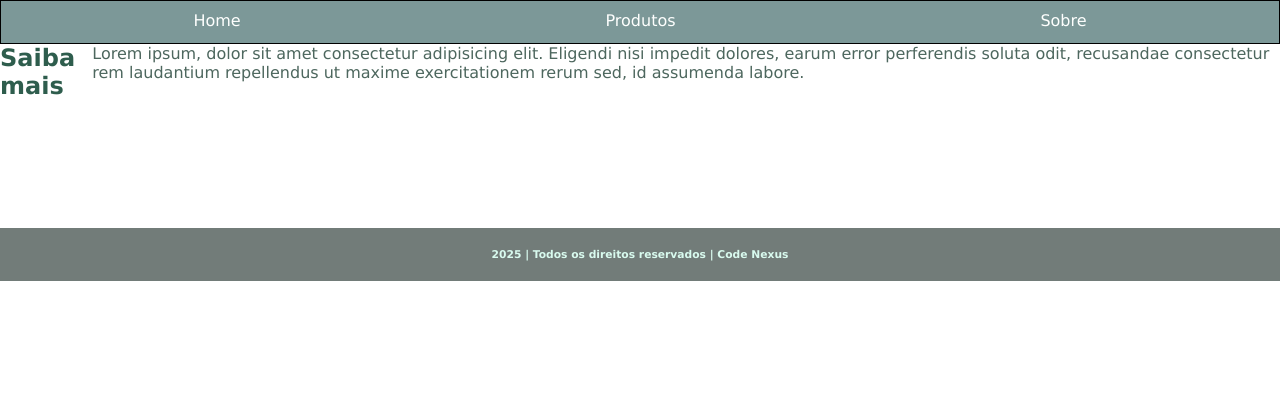
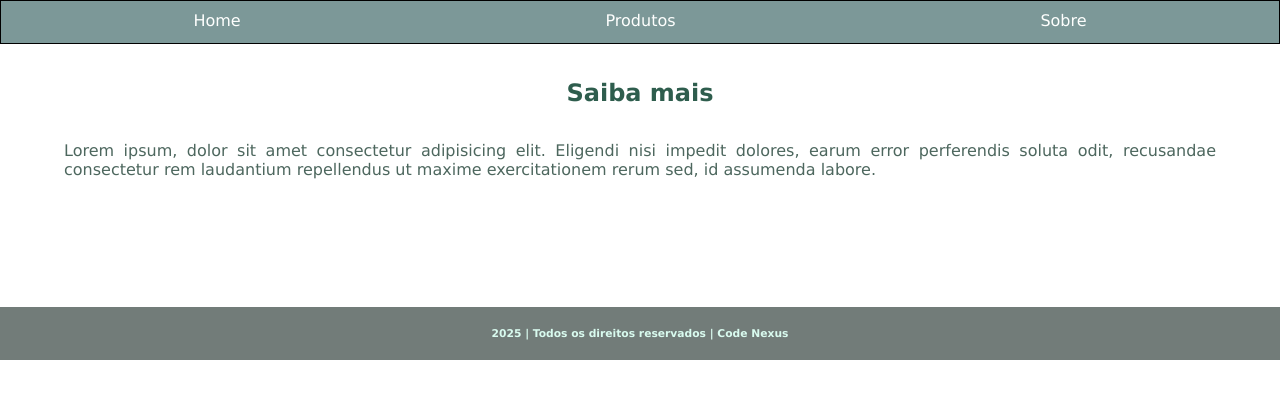
Before and after one commit to Matheus-Eiki/CP4_Web_Dev, a React (Vite) app: page /Sobre in a window 1280 px wide. Shown: the top 398 px of the page. Built offline with nearby package versions, Linux system fonts and the light colour scheme.

Commit message:
Ajustanto alinhamento de texto e título da página sobre

```diff
--- a/src/css/style.css
+++ b/src/css/style.css
@@ -86,14 +86,19 @@
 /*Sobre*/
 .sobre{
     display: flex;
+    flex-direction: column;
+    align-items: center;
+    padding-inline: 5%;
 }
 
 .sobre h1{
+    padding: 3%;
     color: rgb(46, 93, 77);
 }
 
 .c-sobre p{
     color: rgb(77, 103, 94);
+    text-align: justify;
 }
 
 
```
